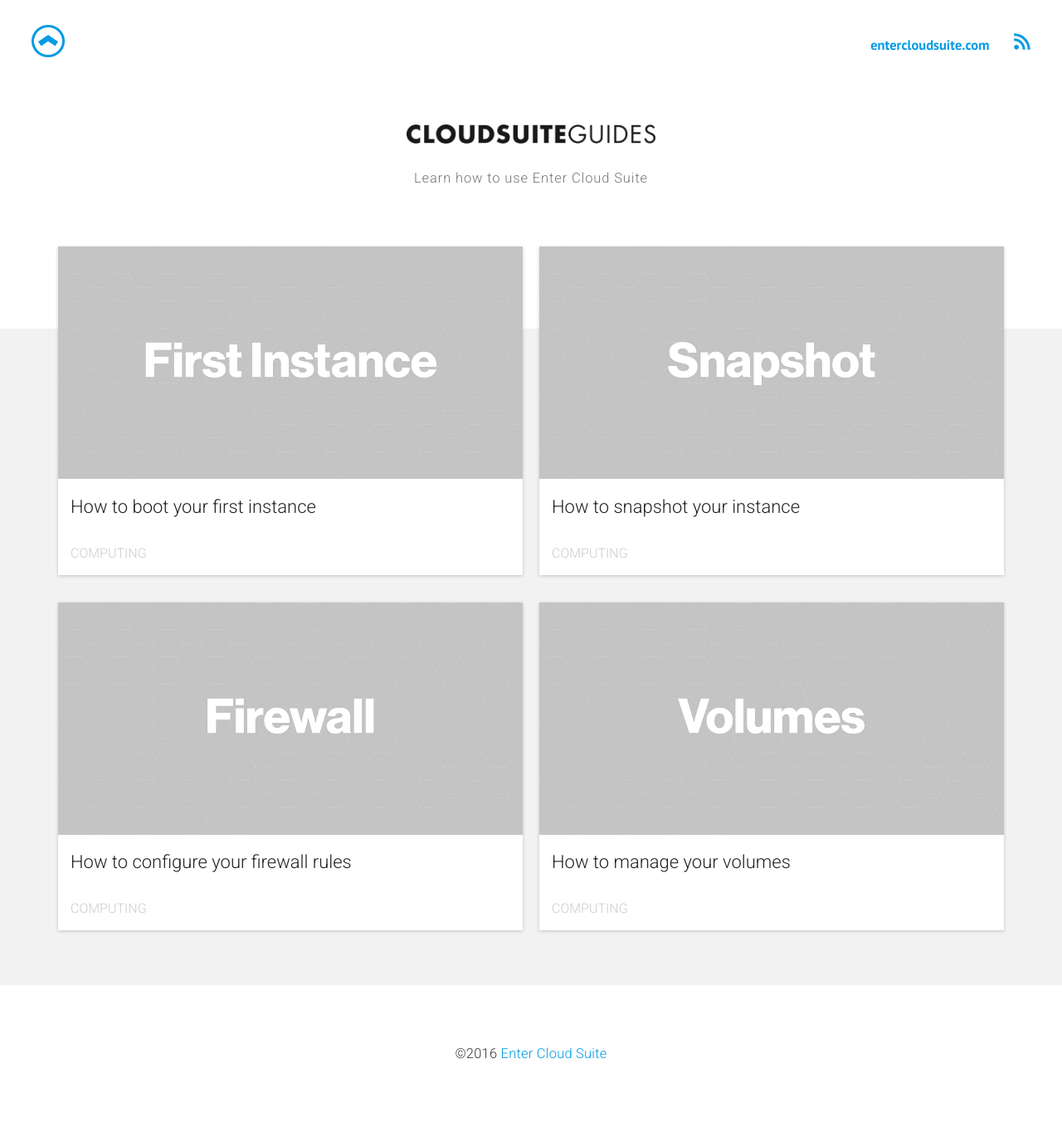
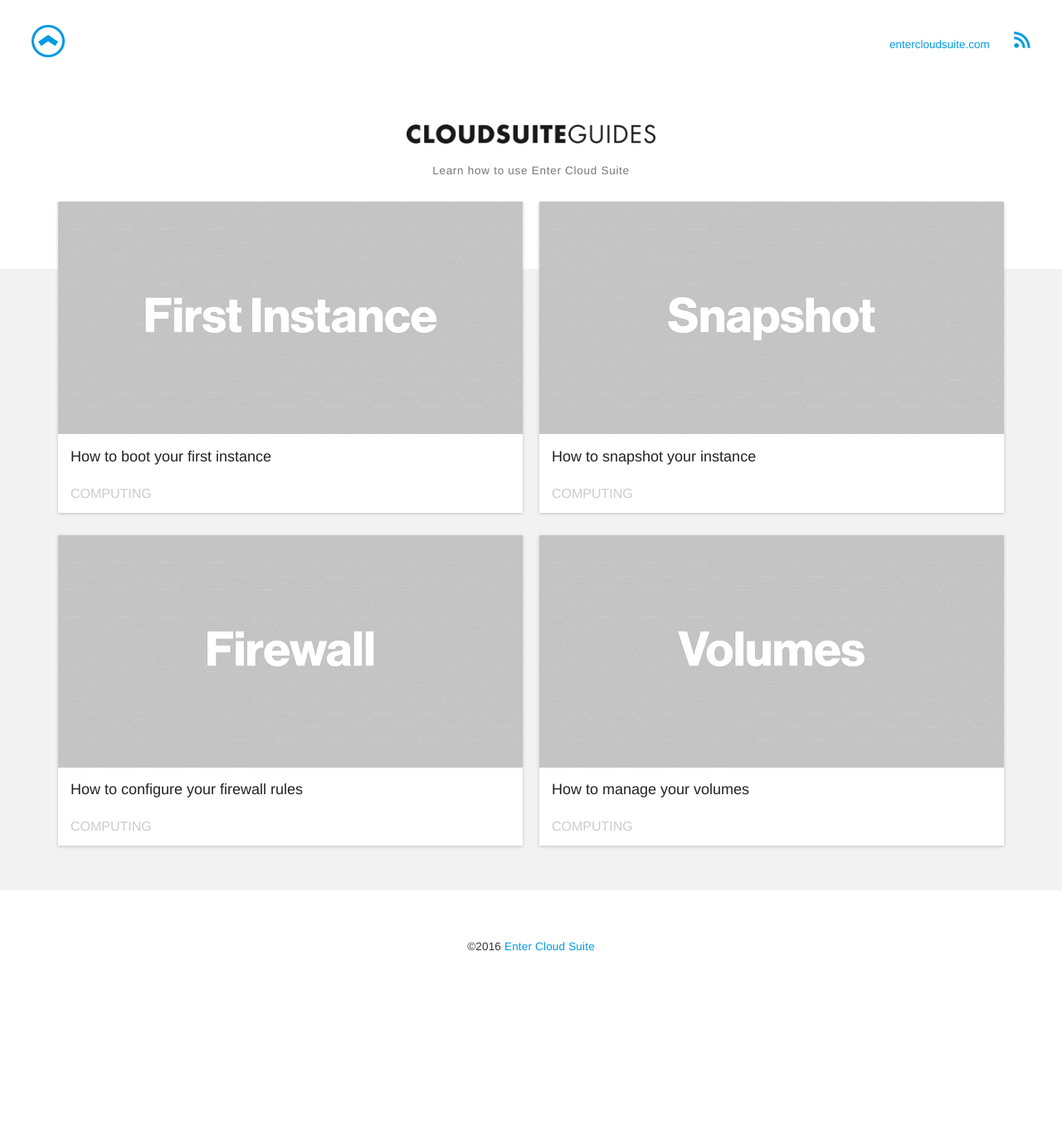
Before and after one commit to entercloudsuite/entercloudsuite.github.io, a Jekyll site: the page built from index.html, in a window 1280 px wide. Shown: the whole page at 83% size. Built offline with Jekyll 4.4.1, drawn with Linux system fonts in a browser that asks for light colours; nearby versions of some CDN libraries; some web fonts are replaced; after the commit the page ends 1208 px from its top, so only the background shows below that.

Commit message:
fix typography

```diff
--- a/_sass/_typography.scss
+++ b/_sass/_typography.scss
@@ -5,7 +5,7 @@
 // Credit: Modified based on Typebase.less v0.1.0 | MIT License
 
 // Typesetting variables.
-$baseFontSize:       22; // in pixels. This would result in 22px on desktop
+$baseFontSize:       18; // in pixels. This would result in 22px on desktop
 $baseLineHeight:     1.5; // how large the line height is as a multiple of font size - 33px
 $leading:            $baseLineHeight * 1rem;
 // Rate of growth for headings
@@ -23,9 +23,9 @@
 $font-XXXXL:         5.61rem;
 
 // Font type
-$body-primary-font: 'Source Serif Pro', serif;
-$title-primary-font: 'PT Sans', sans-serif;
-$title-secondary-font: 'Roboto', sans-serif;
+$body-primary-font: 'Helvetica Neue', 'Hevetica', 'Arial', sans-serif;
+$title-primary-font: 'Helvetica Neue', 'Hevetica', 'Arial', sans-serif;
+$title-secondary-font: 'Helvetica Neue', 'Hevetica', 'Arial', sans-serif;
 
 /* Setup */
 
```
